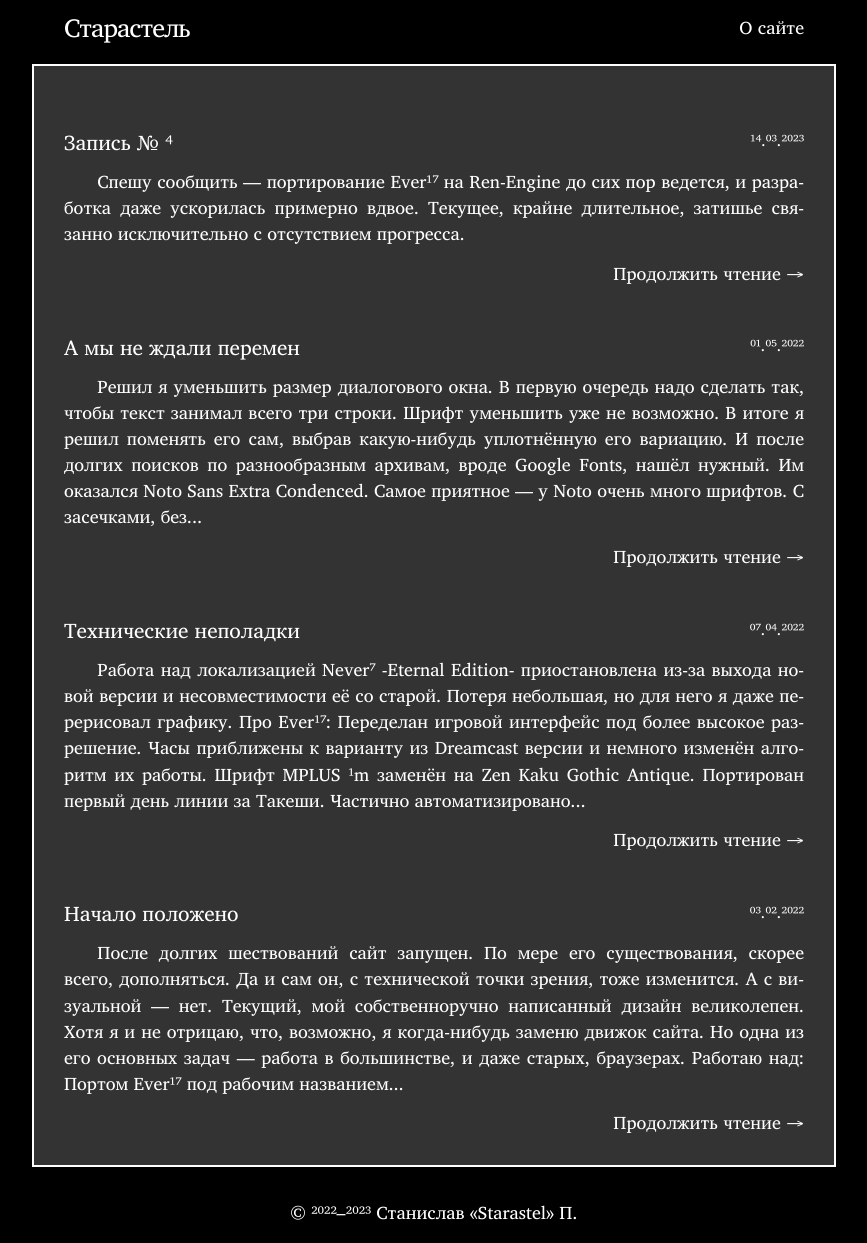
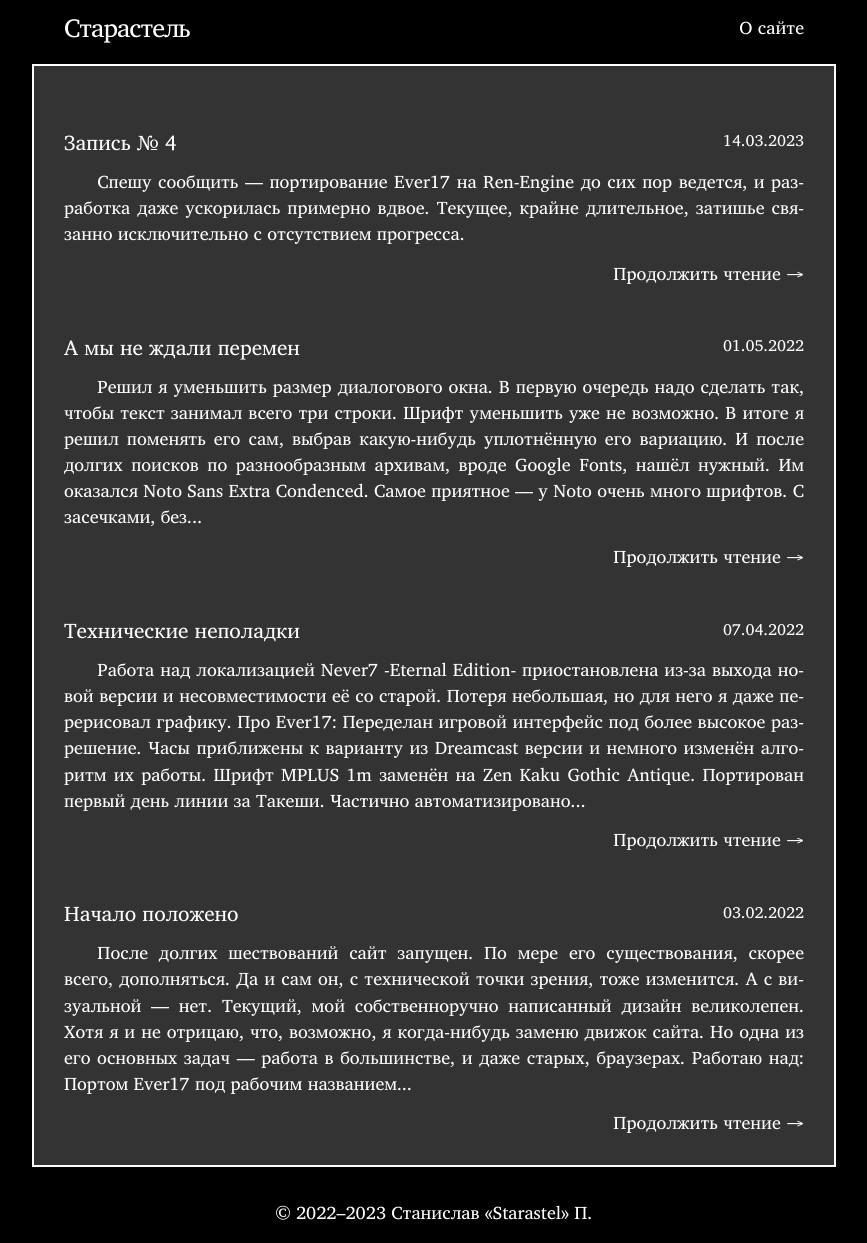
Before and after one commit to Starastel/stStarastel, a Jekyll site: the page built from index.html, in a window 1280 px wide. Shown: the whole page, without its empty margins (206-1073 px from the left). Built offline with Jekyll 4.4.1, drawn with Linux system fonts in a browser that asks for light colours; the list of posts is cut into pages by our own code.

Commit message:
Update main.scss

```diff
--- a/assets/main.scss
+++ b/assets/main.scss
@@ -90,8 +90,6 @@ body {
 	min-height: 100vh;
 	flex-direction: column;
 	margin-bottom: 12pt;
-	font-feature-settings:"frac" 1;
-	-moz-font-feature-settings: "frac" 1;
 }
 
 h1, h2, h3, h4, h5, h6, blockquote, pre, ol, dl, figure,
```
